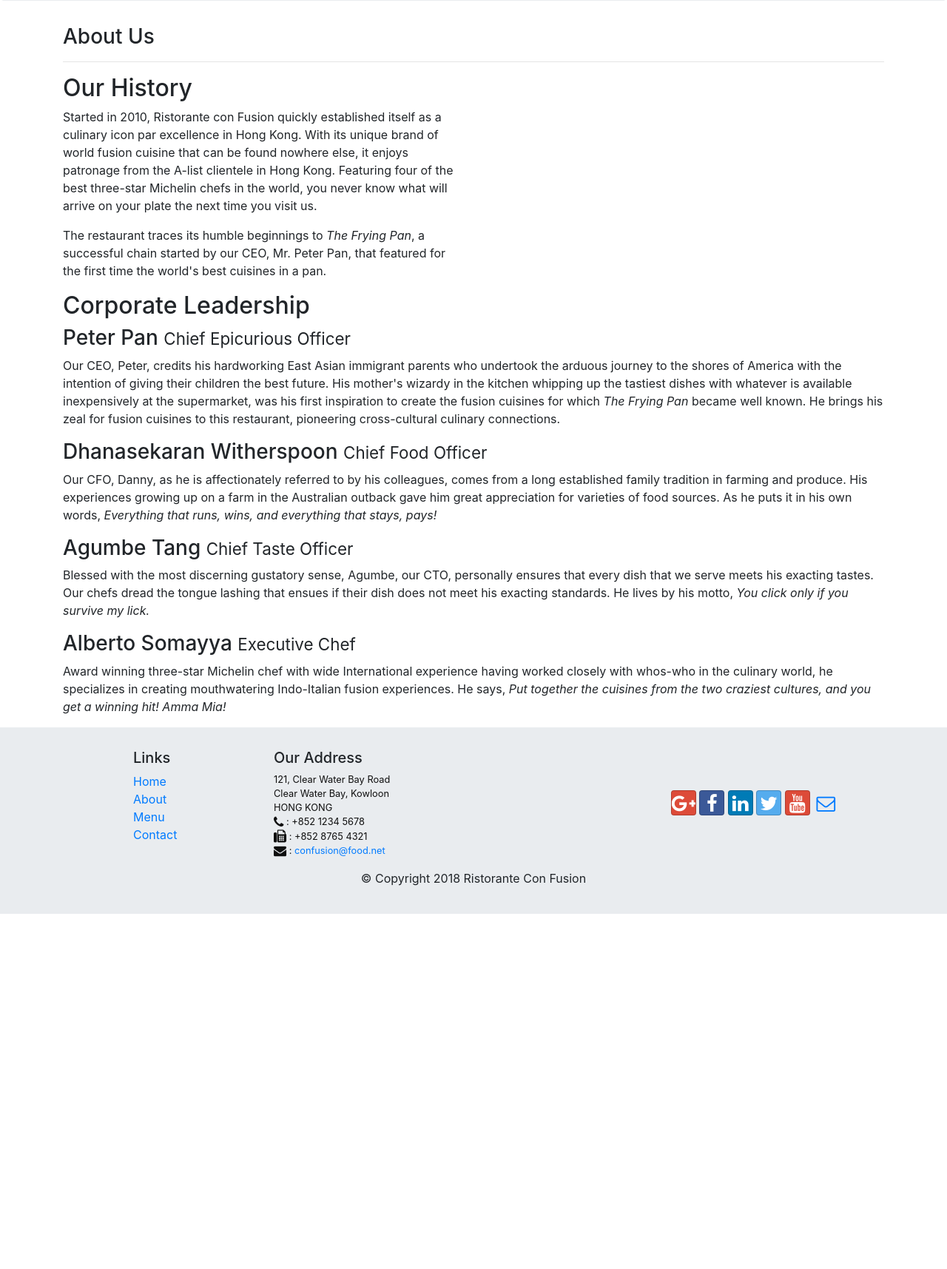
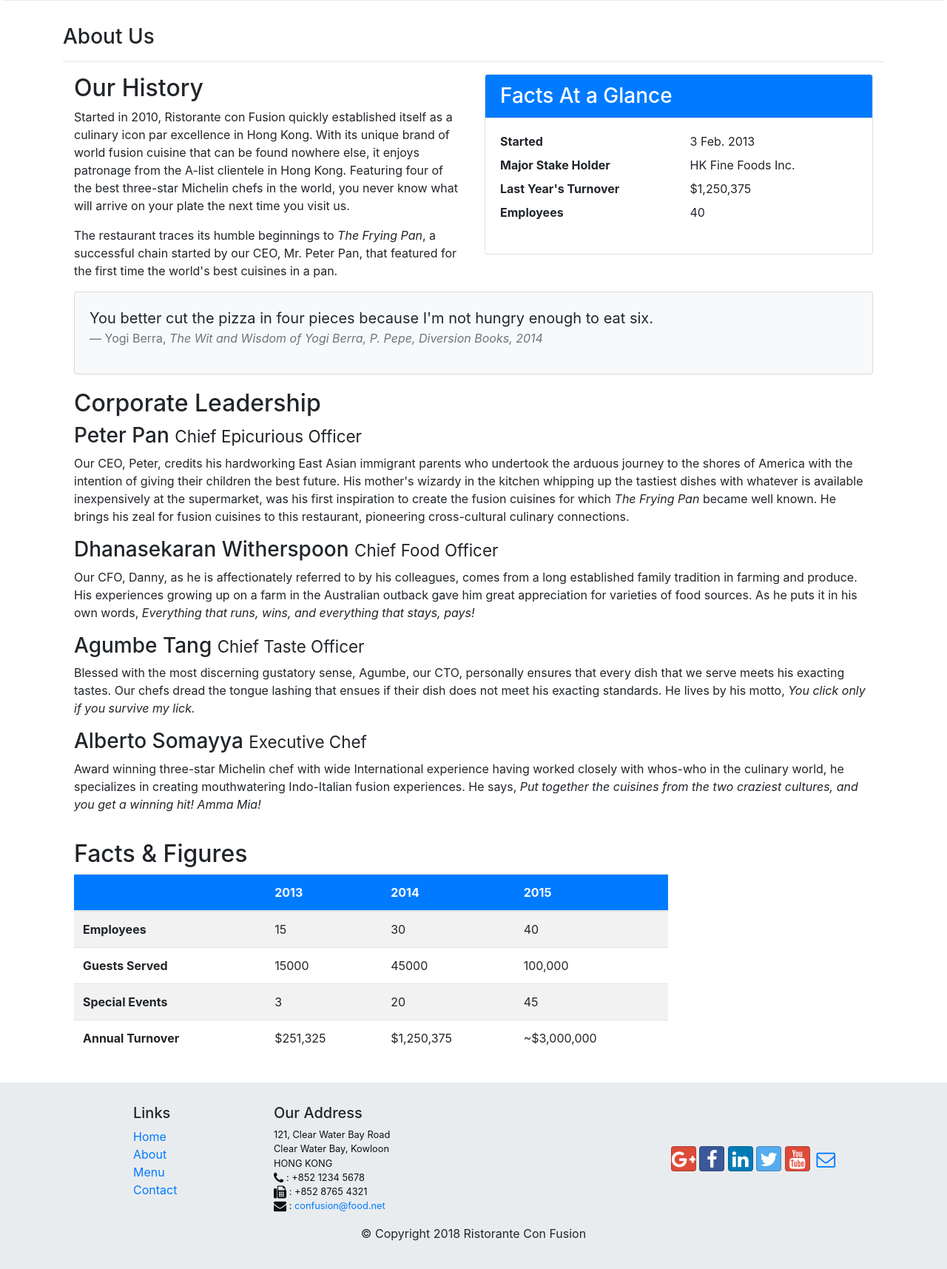
Before and after one commit to hflag/bootstrap_django, a Django app: page /about/ in a window 1280 px wide. Shown: the part 321-2036 px from the top of the page at 74% size. Before the commit the page ends 1556 px from the top, so only its background shows below. Run offline with Django 3.2, Linux system fonts and the light colour scheme; some libraries are stand-ins or nearby versions.

Commit message:
'为aboutus.html页面添加了table和card组件'

```diff
--- a/myapp/templates/myapp/aboutus.html
+++ b/myapp/templates/myapp/aboutus.html
@@ -68,18 +68,45 @@
             </div>
         </div>
 
-        <div class="row">
+        <div class="row row-content">
             <div class="col-12 col-sm-6">
                 <h2>Our History</h2>
                 <p>Started in 2010, Ristorante con Fusion quickly established itself as a culinary icon par excellence in Hong Kong. With its unique brand of world fusion cuisine that can be found nowhere else, it enjoys patronage from the A-list clientele in Hong Kong.  Featuring four of the best three-star Michelin chefs in the world, you never know what will arrive on your plate the next time you visit us.</p>
                 <p>The restaurant traces its humble beginnings to <em>The Frying Pan</em>, a successful chain started by our CEO, Mr. Peter Pan, that featured for the first time the world's best cuisines in a pan.</p>
             </div>
-            <div class="col-12 col-sm">
+            <div class="col-12 col-sm-6">
+                <div class="card">
+                    <h3 class="card-header bg-primary text-white">Facts At a Glance</h3>
+                    <div class="card-body">
+                        <dl class="row">
+                            <dt class="col-6">Started</dt>
+                            <dd class="col-6">3 Feb. 2013</dd>
+                            <dt class="col-6">Major Stake Holder</dt>
+                            <dd class="col-6">HK Fine Foods Inc.</dd>
+                            <dt class="col-6">Last Year's Turnover</dt>
+                            <dd class="col-6">$1,250,375</dd>
+                            <dt class="col-6">Employees</dt>
+                            <dd class="col-6">40</dd>
+                        </dl>
+                    </div>
+                </div>
+            </div>
+            <div class="col-12">
+                <div class="card card-body bg-light">
+                    <blockquote class="blockquote">
+                        <p class="mb-0">You better cut the pizza in four pieces because
+                            I'm not hungry enough to eat six.</p>
+                        <footer class="blockquote-footer">Yogi Berra,
+                            <cite title="Source Title">The Wit and Wisdom of Yogi Berra,
+                            P. Pepe, Diversion Books, 2014</cite>
+                        </footer>
+                    </blockquote>
+                </div>
             </div>
         </div>
 
 
-        <div class="row">
+        <div class="row row-content">
             <div class="col-12">
                 <h2>Corporate Leadership</h2>
                 <h3>Peter Pan <small>Chief Epicurious Officer</small></h3>
@@ -92,7 +119,52 @@
                 <p class="d-none d-sm-block">Award winning three-star Michelin chef with wide International experience having worked closely with whos-who in the culinary world, he specializes in creating mouthwatering Indo-Italian fusion experiences. He says, <em>Put together the cuisines from the two craziest cultures, and you get a winning hit! Amma Mia!</em></p>
             </div>
        </div>
+        <div class="row row-content">
+            <div class="col-12 col-sm-9">
+                <h2>Facts &amp; Figures</h2>
+                <div class="table-responsive">
+                    <table class="table table-striped">
+                        <thead class="bg-primary text-white">
+                            <tr>
+                                <th>&nbsp;</th>
+                                <th>2013</th>
+                                <th>2014</th>
+                                <th>2015</th>
+                            </tr>
+                        </thead>
+                        <tbody>
+                            <tr>
+                                <th>Employees</th>
+                                <td>15</td>
+                                <td>30</td>
+                                <td>40</td>
+                            </tr>
+                            <tr>
+                                <th>Guests Served</th>
+                                <td>15000</td>
+                                <td>45000</td>
+                                <td>100,000</td>
+                            </tr>
+                            <tr>
+                                <th>Special Events</th>
+                                <td>3</td>
+                                <td>20</td>
+                                <td>45</td>
+                            </tr>
+                            <tr>
+                                <th>Annual Turnover</th>
+                                <td>$251,325</td>
+                                <td>$1,250,375</td>
+                                <td>~$3,000,000</td>
+                            </tr>
+                        </tbody>
+                    </table>
+                </div>
+            </div>
+            <div class="col-12 col-sm-3">
 
+            </div>
+        </div>
     </div>
 
     <footer class="footer">
```
Also changed, not shown: readme.MD, screen_shots/card1.png (added), screen_shots/card2.png (added), screen_shots/table1.png (added).
